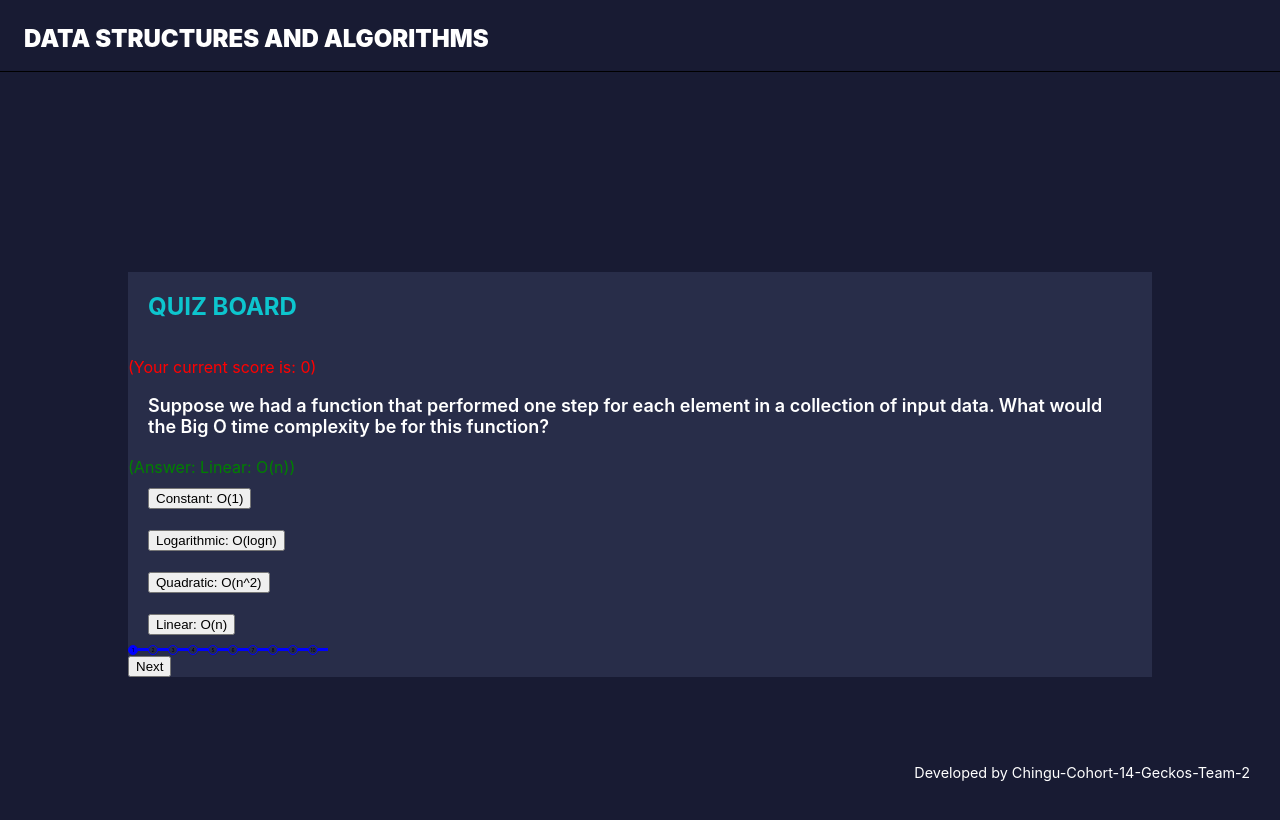
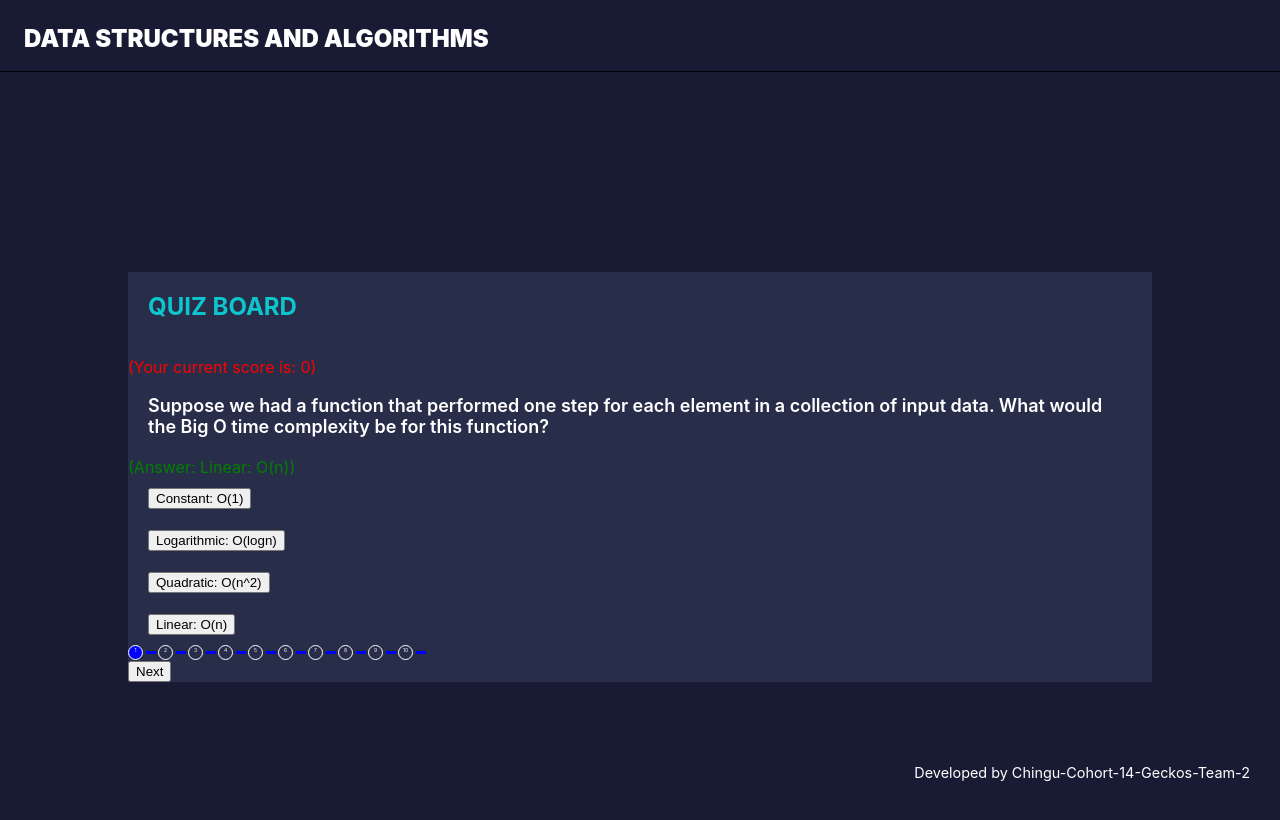
Before and after one commit to chingu-voyages/v14-geckos-team-02, a React (Create React App) app: page /big-o in a window 1280 px wide. Shown: the top 820 px of the page. Built offline with nearby package versions, Linux system fonts and the light colour scheme.

Commit message:
1.Increase size of progress Bar 2.Change Color of text and border

```diff
--- a/src/views/components/ProgressBar/ProgressBar.scss
+++ b/src/views/components/ProgressBar/ProgressBar.scss
@@ -1,7 +1,7 @@
 .progress-container {
   background-color:transparent;
-  width: 200px;
-  height: 10px;
+  width: 300px;
+  height: 15px;
   display: grid;
   grid-template-columns: repeat(10,1fr);
 }
@@ -17,8 +17,9 @@
   text-align: center;
   line-height: 8px;
   font-size: 5px;
+  color: white;
   border-radius: 50%;
-  border: 1px solid blue;
+  border: 1px solid white;
 }
 
 .progress-bridge {
```
